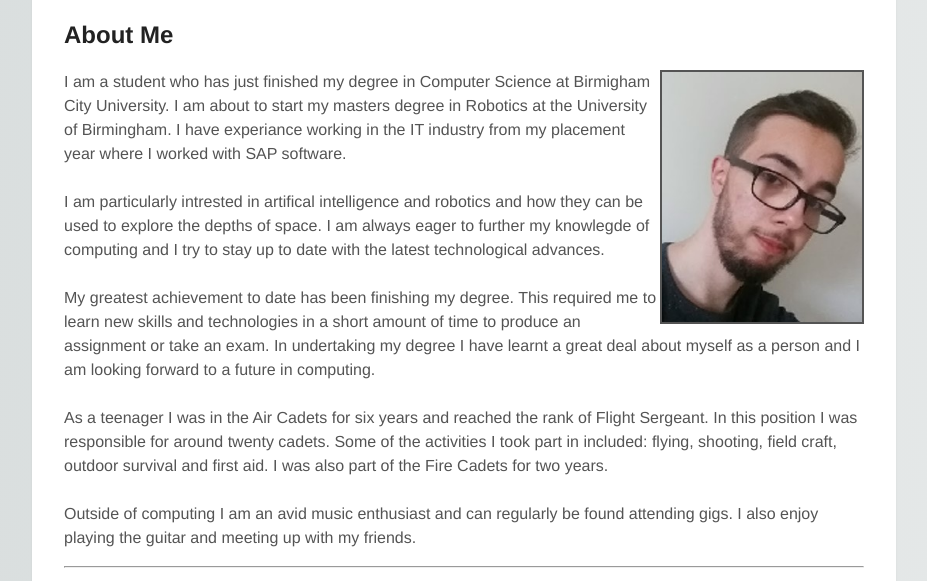
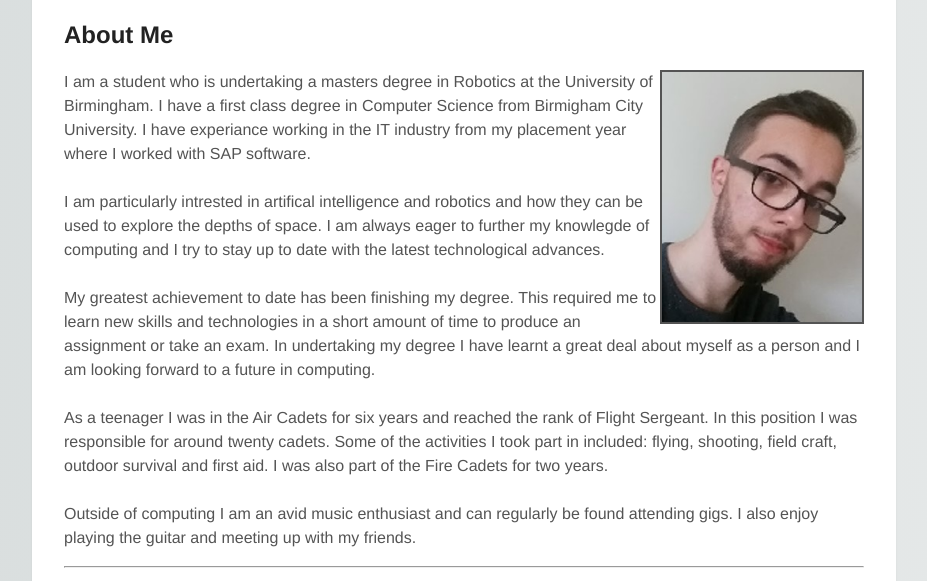
Before and after one commit to NathanD0121/NathanD0121.github.io, a plain HTML site: page index.html in a window 1280 px wide. Shown: the part 185-766 px from the top of the page, without its empty margins (176-1103 px from the left). Drawn offline with Linux system fonts and the light colour scheme.

Commit message:
Add files via upload

```diff
--- a/index.html
+++ b/index.html
@@ -19,7 +19,7 @@
         <h2>About Me</h2>
         <img src="PP1.jpg" alt="Profile Picture">
         <p>
-            I am a student who has just finished my degree in Computer Science at Birmigham City University. I am about to start my masters degree in Robotics at the University of Birmingham.
+            I am a student who is undertaking a masters degree in Robotics at the University of Birmingham. I have a first class degree in Computer Science from Birmigham City University.
             I have experiance working in the IT industry from my placement year where I worked with SAP software.
             <br><br>
             I am particularly intrested in artifical intelligence and robotics and how they can be used to explore the depths of space. I am always eager to further my knowlegde of computing
```
Also changed, not shown: qualifications.html (+1 -1 lines).
